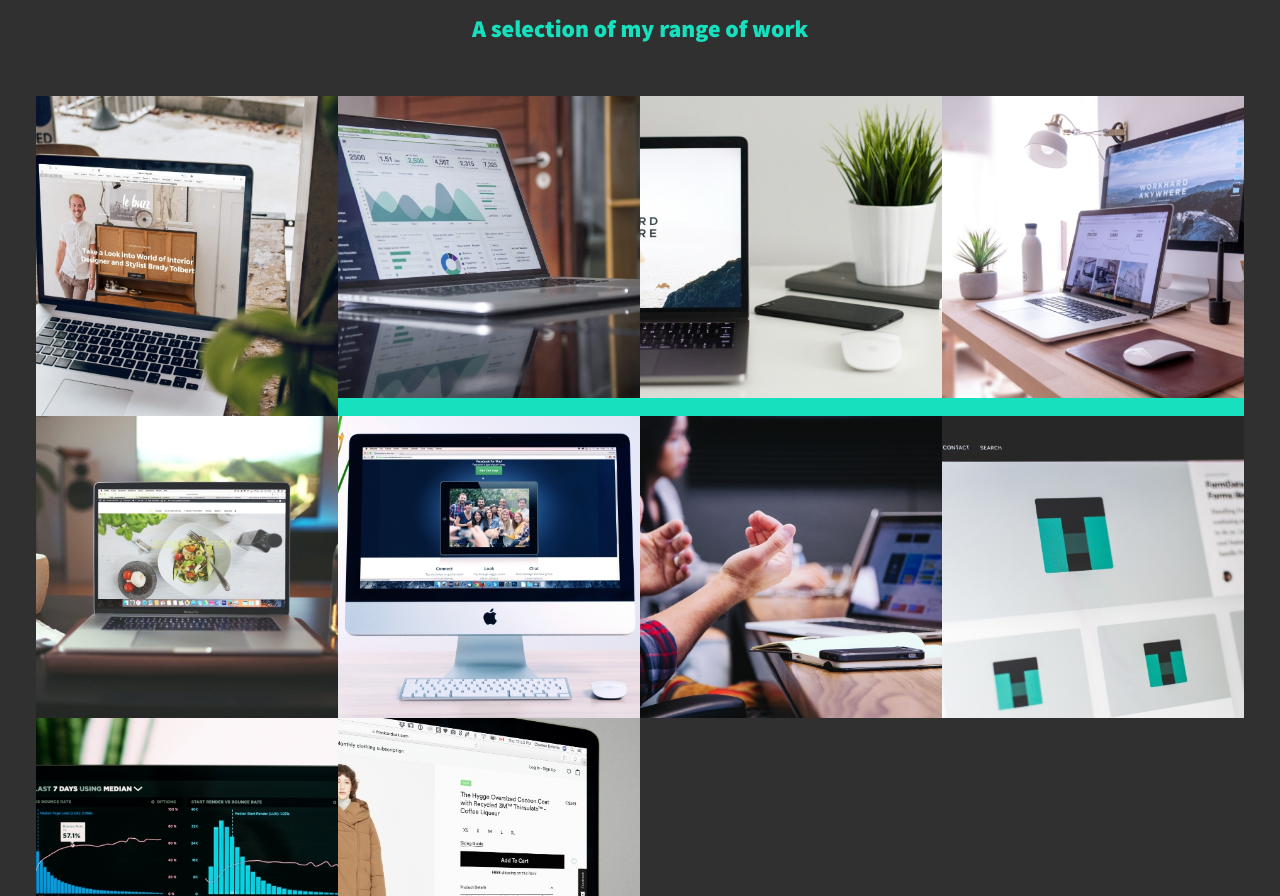
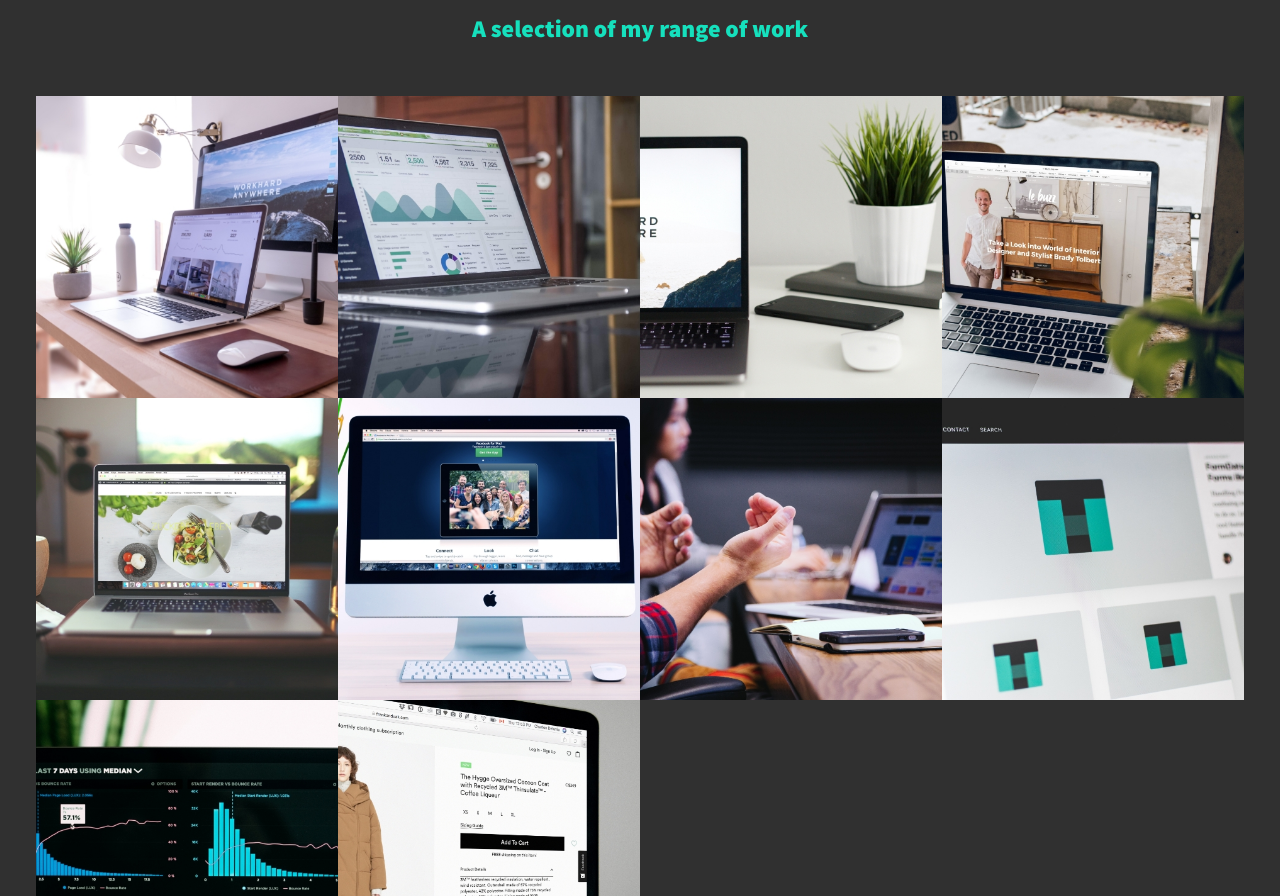
Before and after one commit to sarojkr1010/saroj_portfolio, a plain HTML site: page index.html in a window 1280 px wide. Shown: the part 2106-3002 px from the top of the page. Drawn offline with nearby package versions, Linux system fonts and the light colour scheme.

Commit message:
Update index.html

```diff
--- a/index.html
+++ b/index.html
@@ -140,7 +140,7 @@
       <div class="portfolio">
         <!-- Portfolio item 01 -->
         <a href="https://medicalwebsite.netlify.app" class="portfolio__item">
-            <img src="img/portfolio-03.jpg" style="height:320px;" alt=""  class="portfolio__img" >
+            <img src="img/portfolio-04.jpg" alt=""  class="portfolio__img" >
           </a>
         <!-- Portfolio item 02 -->
         <a href="https://drowsinessdetection.netlify.app" class="portfolio__item">
@@ -156,7 +156,7 @@
 
                 <!-- Portfolio item 04 -->
                 <a href="#" class="portfolio__item">
-                    <img src="img/portfolio-04.jpg" alt="" class="portfolio__img">
+                    <img src="img/portfolio-03.jpg" alt="" class="portfolio__img">
                 </a>
 
                 <!-- Portfolio item 05 -->
```
